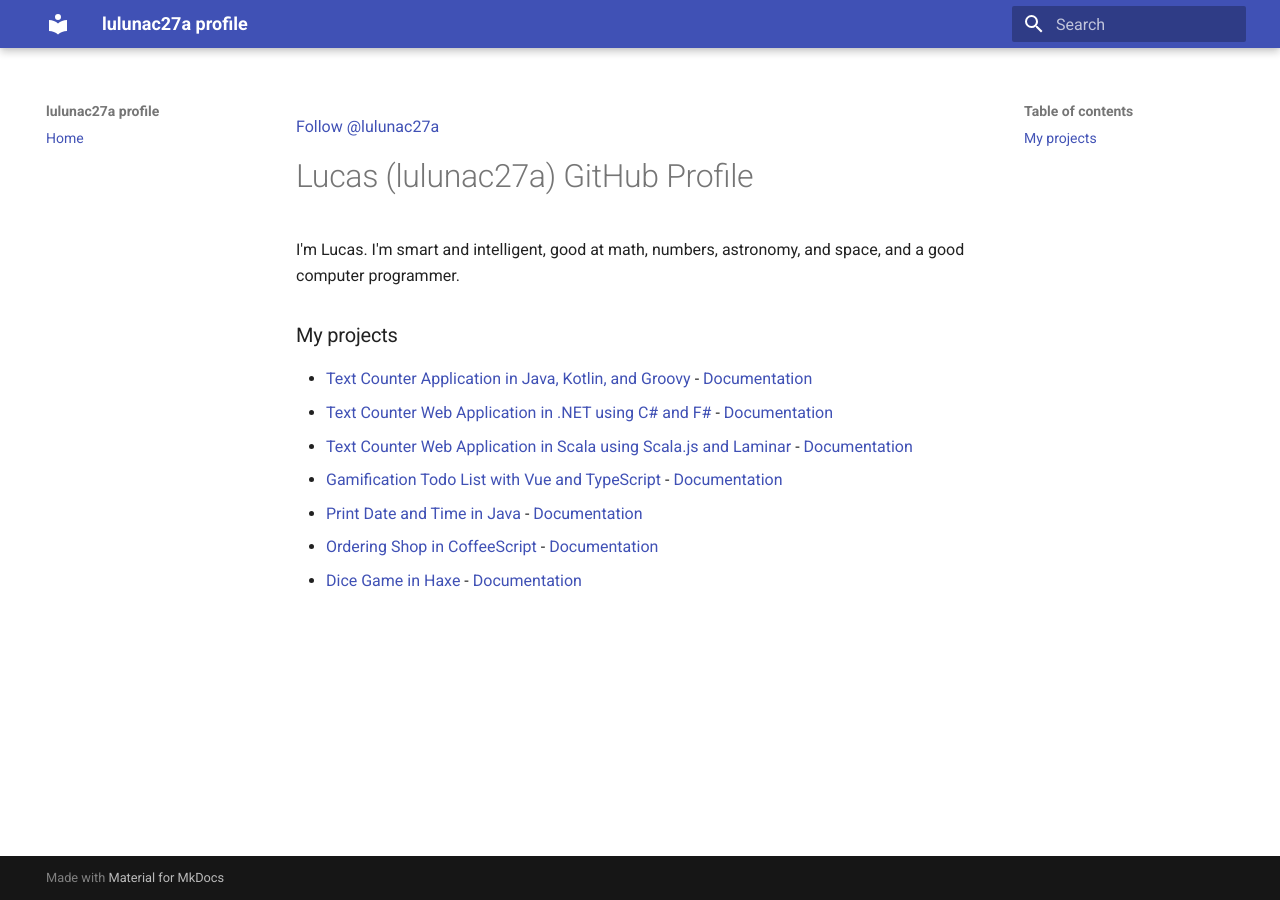
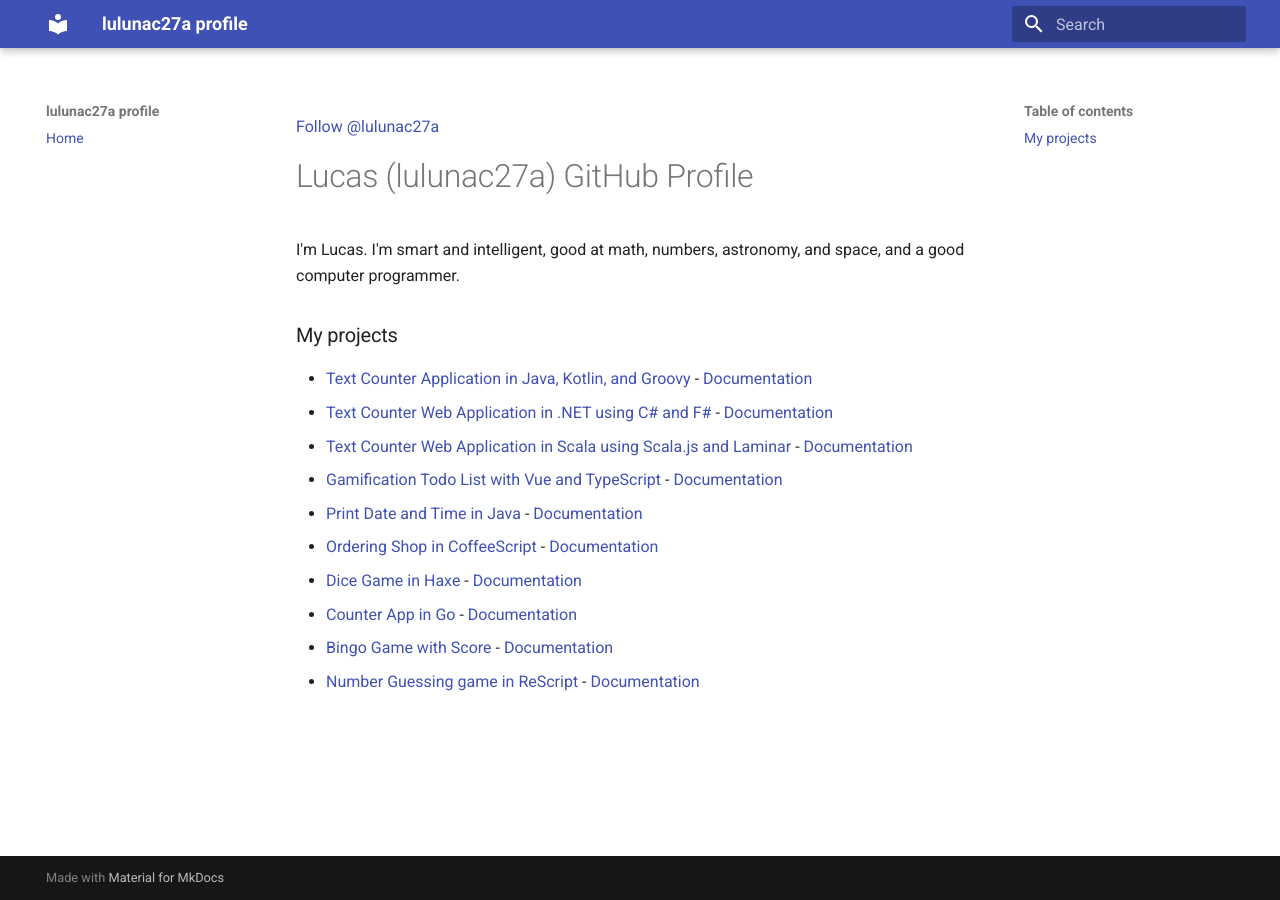
Before and after one commit to lulunac27a/lulunac27a.github.io, an MkDocs documentation site: the page built from docs/index.md, in a window 1280 px wide. Built offline with MkDocs 1.6.1 and Material for MkDocs 9.7.7, drawn with Linux system fonts in a browser that asks for light colours.

Commit message:
Update docs with new projects added

```diff
--- a/docs/index.md
+++ b/docs/index.md
@@ -13,5 +13,8 @@ I'm Lucas. I'm smart and intelligent, good at math, numbers, astronomy, and spac
 - [Print Date and Time in Java](https://github.com/lulunac27a/java-datetime/) - [Documentation](https://lulunac27a.github.io/java-datetime)
 - [Ordering Shop in CoffeeScript](https://github.com/lulunac27a/ordering-shop-coffeescript/) - [Documentation](https://lulunac27a.github.io/ordering-shop-coffeescript)
 - [Dice Game in Haxe](https://github.com/lulunac27a/dice-game-haxe/) - [Documentation](https://lulunac27a.github.io/dice-game-haxe)
+- [Counter App in Go](https://github.com/lulunac27a/counter-app-in-go/) - [Documentation](https://lulunac27a.github.io/counter-app-in-go)
+- [Bingo Game with Score](https://github.com/lulunac27a/bingo-game-with-score/) - [Documentation](https://lulunac27a.github.io/bingo-game-with-score)
+- [Number Guessing game in ReScript](https://github.com/lulunac27a/number-guessing-game-rescript/) - [Documentation](https://lulunac27a.github.io/number-guessing-game-rescript)
 
 <script async defer src="https://buttons.github.io/buttons.js"></script>
```
